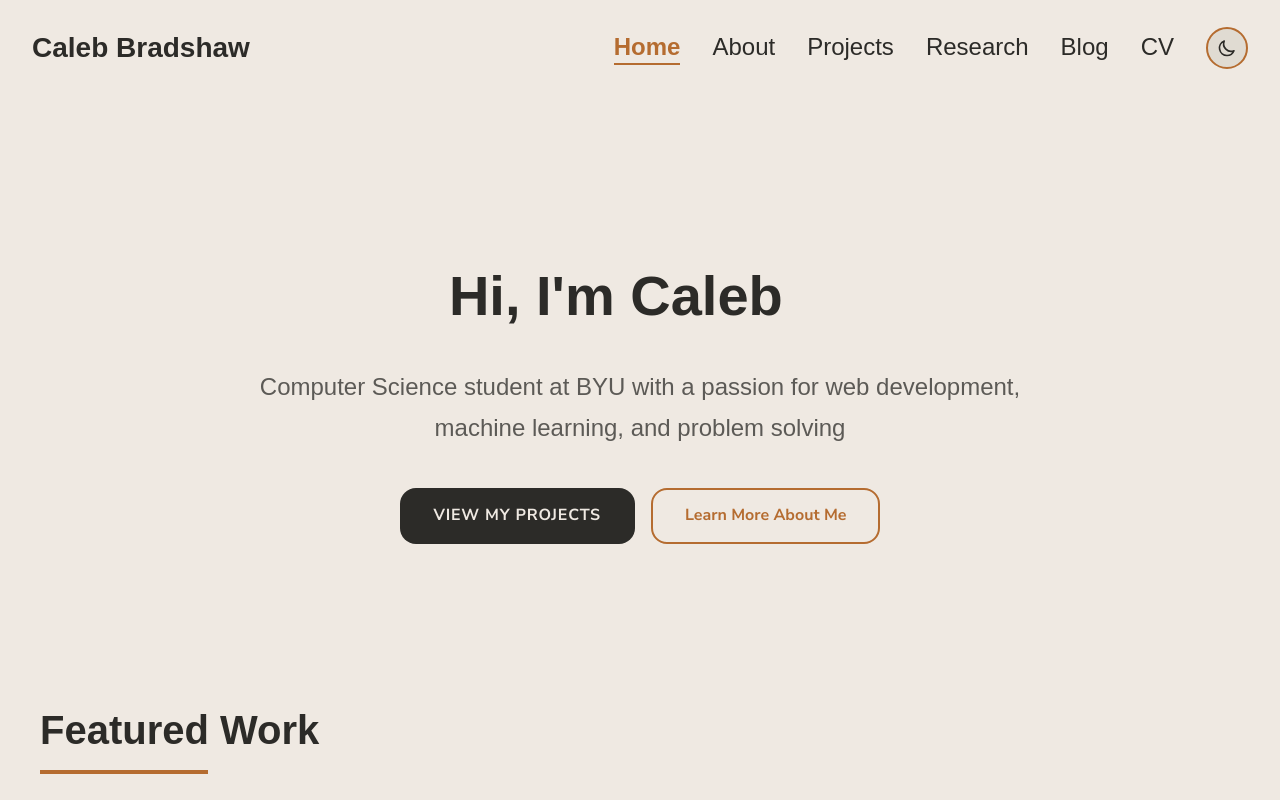
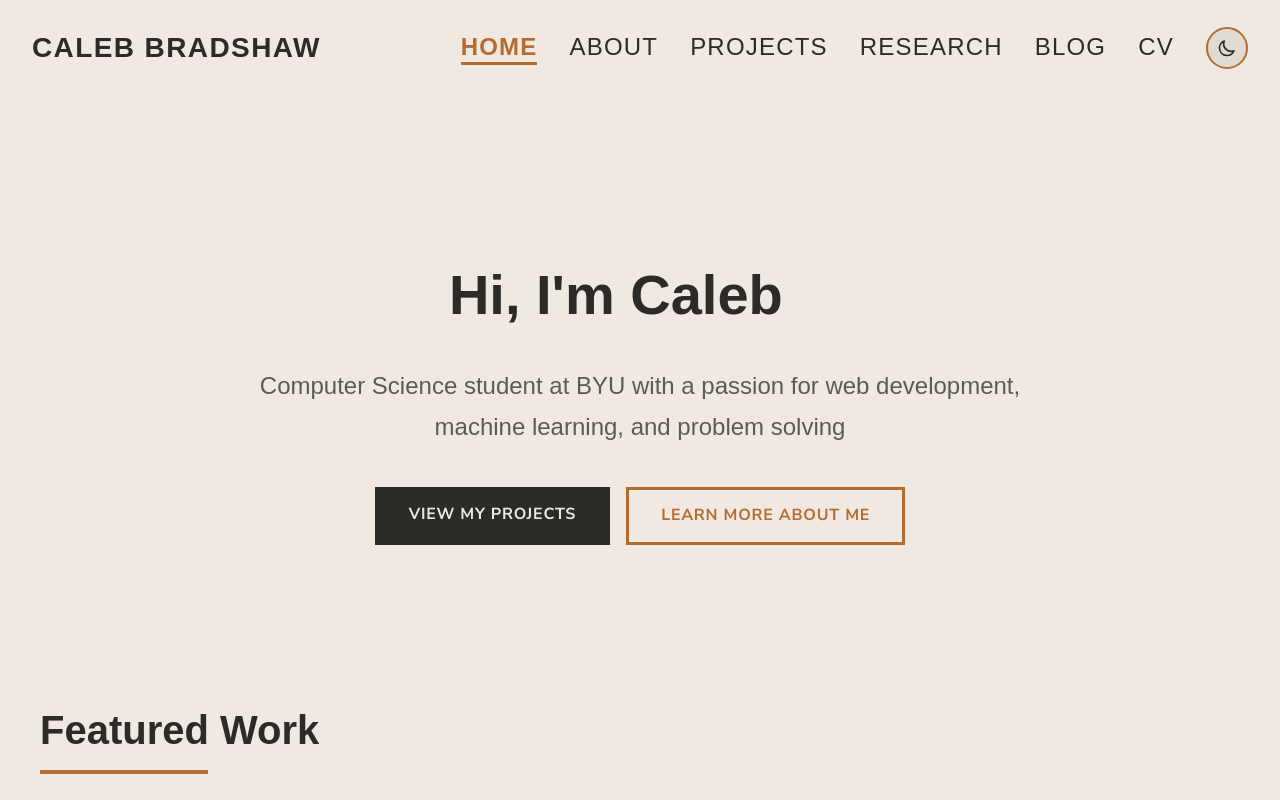
Before and after one commit to caljoseph/personal-site, a Next.js app: page / in a window 1280 px wide. Shown: the top 800 px of the page. Built offline with nearby package versions, Linux system fonts and the light colour scheme; a web font is replaced by a local one.

Commit message:
minor ui fixes

```diff
--- a/components/CTAButton.tsx
+++ b/components/CTAButton.tsx
@@ -7,7 +7,6 @@ const CTAButton = styled.a`
   color: var(--background);
   font-weight: 600;
   border: 2px solid transparent;
-  border-radius: 1rem;
   text-decoration: none;
   cursor: pointer;
   transition: all 0.25s ease;
@@ -18,10 +17,6 @@ const CTAButton = styled.a`
     background-color: var(--accent);
     color: var(--background);
   }
-
-  &:active {
-    transform: scale(0.98);
-  }
 `;
 
 export default CTAButton;
--- a/components/Header.tsx
+++ b/components/Header.tsx
@@ -44,6 +44,8 @@ const Logo = styled.a`
   color: var(--text);
   text-decoration: none;
   cursor: pointer;
+  text-transform: uppercase;
+  letter-spacing: 0.05em;
 
   &:hover {
     color: var(--accent);
@@ -74,6 +76,8 @@ const MenuItems = styled.ul<{ $isOpen: boolean }>`
 
 const MenuItem = styled.h1`
   margin-left: 2rem;
+  text-transform: uppercase;
+  letter-spacing: 0.05em;
 
   @media (max-width: 768px) {
     margin: 1rem 2rem;
@@ -94,7 +98,7 @@ const MenuLink = styled.a<{ $active: boolean }>`
     bottom: -5px;
     left: 0;
     width: ${({ $active }) => ($active ? '100%' : '0')};
-    height: 2px;
+    height: 3px;
     background-color: var(--accent);
     transition: width 0.3s ease;
   }
--- a/components/OutlineButton.tsx
+++ b/components/OutlineButton.tsx
@@ -4,13 +4,14 @@ const OutlineButton = styled.a`
   display: inline-block;
   padding: 0.75rem 2rem;
   background-color: transparent;
-  border: 2px solid var(--accent);
+  border: 3px solid var(--accent);
   color: var(--accent);
-  border-radius: 1rem;
   font-weight: 600;
   transition: all 0.3s ease;
   cursor: pointer;
   text-decoration: none;
+    text-transform: uppercase;
+    letter-spacing: 0.05em;
 
   &:hover {
     background-color: var(--accent);
--- a/pages/cv.tsx
+++ b/pages/cv.tsx
@@ -48,13 +48,14 @@ const DownloadButton = styled.a`
   margin-bottom: 3rem;
   padding: 0.75rem 2rem;
   background-color: transparent;
-  border: 2px solid var(--accent);
+  border: 3px solid var(--accent);
   color: var(--accent);
-  border-radius: 1rem;
   font-weight: 600;
   transition: all 0.3s ease;
   cursor: pointer;
   text-decoration: none;
+  text-transform: uppercase;
+  letter-spacing: 0.05em;
 
   &:hover {
     background-color: var(--accent);
```
